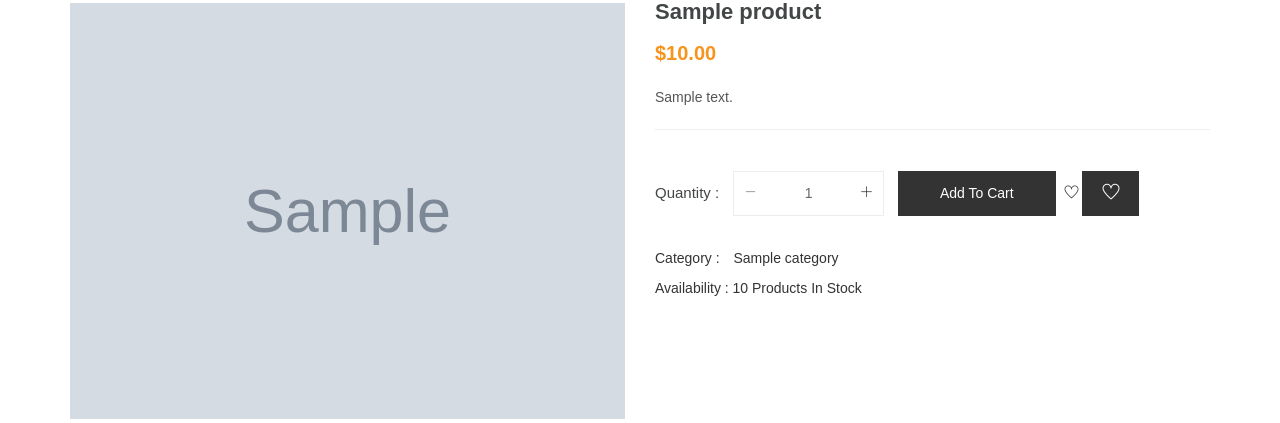
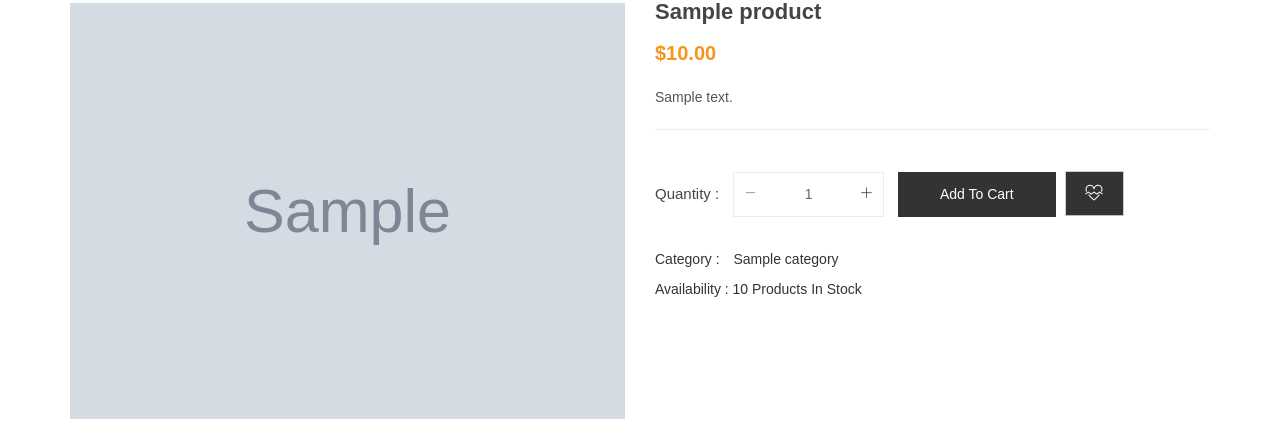
Before and after one commit to r4mi4/django_shop, a Django app: a page that uses shop/templates/shop/product-details.html in a window 1280 px wide. Shown: the part 405-828 px from the top of the page. Run offline with Django 3.2, Linux system fonts and the light colour scheme; a user stored in the database is signed in; tables that the repository leaves empty hold one stand-in row (values such as "Sample post"); grey boxes marked "Sample" are stand-in pictures; some libraries are stand-ins or nearby versions.

Commit message:
updating product-details.html for using wishlist

```diff
--- a/shop/templates/shop/product-details.html
+++ b/shop/templates/shop/product-details.html
@@ -91,12 +91,15 @@
                                     <a href="#" class="btn">Add to cart</a>
                                         {% if user.is_authenticated %}
                                         {% if product.pk in wishlisted_list %}
-                                        <span id="like" attr_id="{{product.pk}}" class="fa fa-heart" title="Remove From Wishlist" action_url="{% url 'shop:add_to_wishlist' %}"></span>
+                                        <button class="btn min">
+                                        <span id="like" attr_id="{{product.pk}}" class="ti-heart-broken" title="Remove From Wishlist" action_url="{% url 'shop:add_to_wishlist' %}"></span>
+                                        </button>
                                         {% else %}
+                                        <button class="btn min">
                                         <span id="like" attr_id="{{product.pk}}" class="ti-heart " title="Add To Wishlist" action_url="{% url 'shop:add_to_wishlist' %}"></span>
+                                        </button>
                                         {% endif %}
                                         {% endif %}
-                                    <a class="btn min"><i class="ti-heart"></i></a>
                                 </div>
                                 <p class="cat">Category :
                                     {% for cat in product.category.all %}
@@ -284,4 +287,6 @@
 <script src="{% static 'frontend/js/flex-slider.js' %}"></script>
 <script src="{% static 'frontend/js/nicesellect.js' %}"></script>
 <script src="{% static 'shop/js/active.js' %}"></script>
+<script src="{% static 'shop/js/like.js' %}"></script>
+<script src="{% static 'frontend/js/jquery.cookie.min.js' %}"></script>
 {% endblock%}
--- a/shop/views.py
+++ b/shop/views.py
@@ -41,8 +41,17 @@ def product_details(request, slug):
     if product:
         category_slug = [pr.slug for pr in product.category.all()]
         related_products = Product.objects.filter(available=True, category__slug__in=category_slug)
-    return render(request, 'shop/product-details.html',
-                  {'product': product, 'review': review, 'related_products': related_products})
+    wishlisted_list = []
+    if request.user.is_authenticated:
+        wishlisted_list = list(
+            Wishlist.objects.filter(user_id=request.user).values_list('product_id', flat=True).order_by('product_id'))
+    context = {
+        'product': product,
+        'review': review,
+        'related_products': related_products,
+        'wishlisted_list': wishlisted_list
+    }
+    return render(request, 'shop/product-details.html',context)
 
 
 @login_required
```
